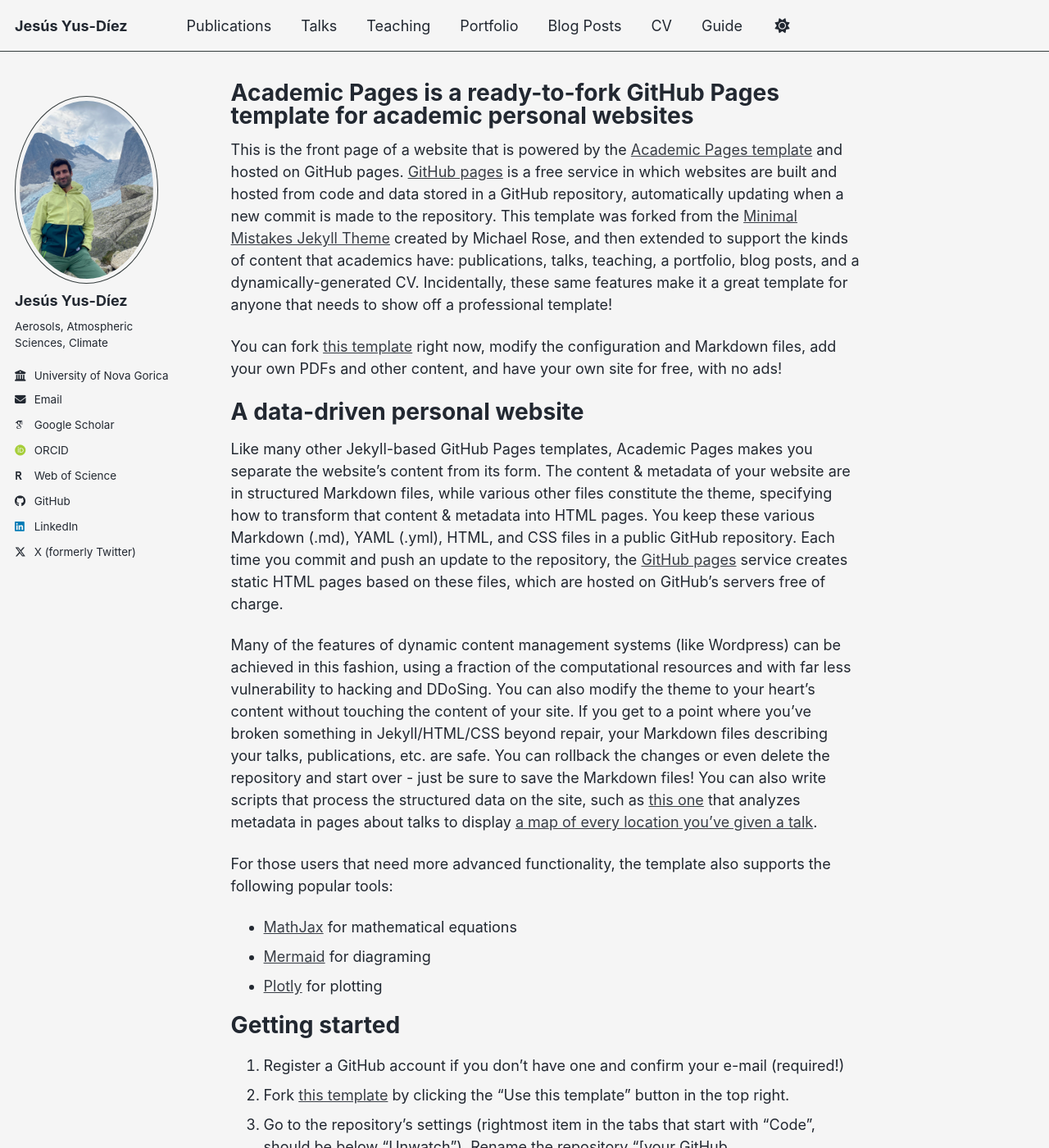
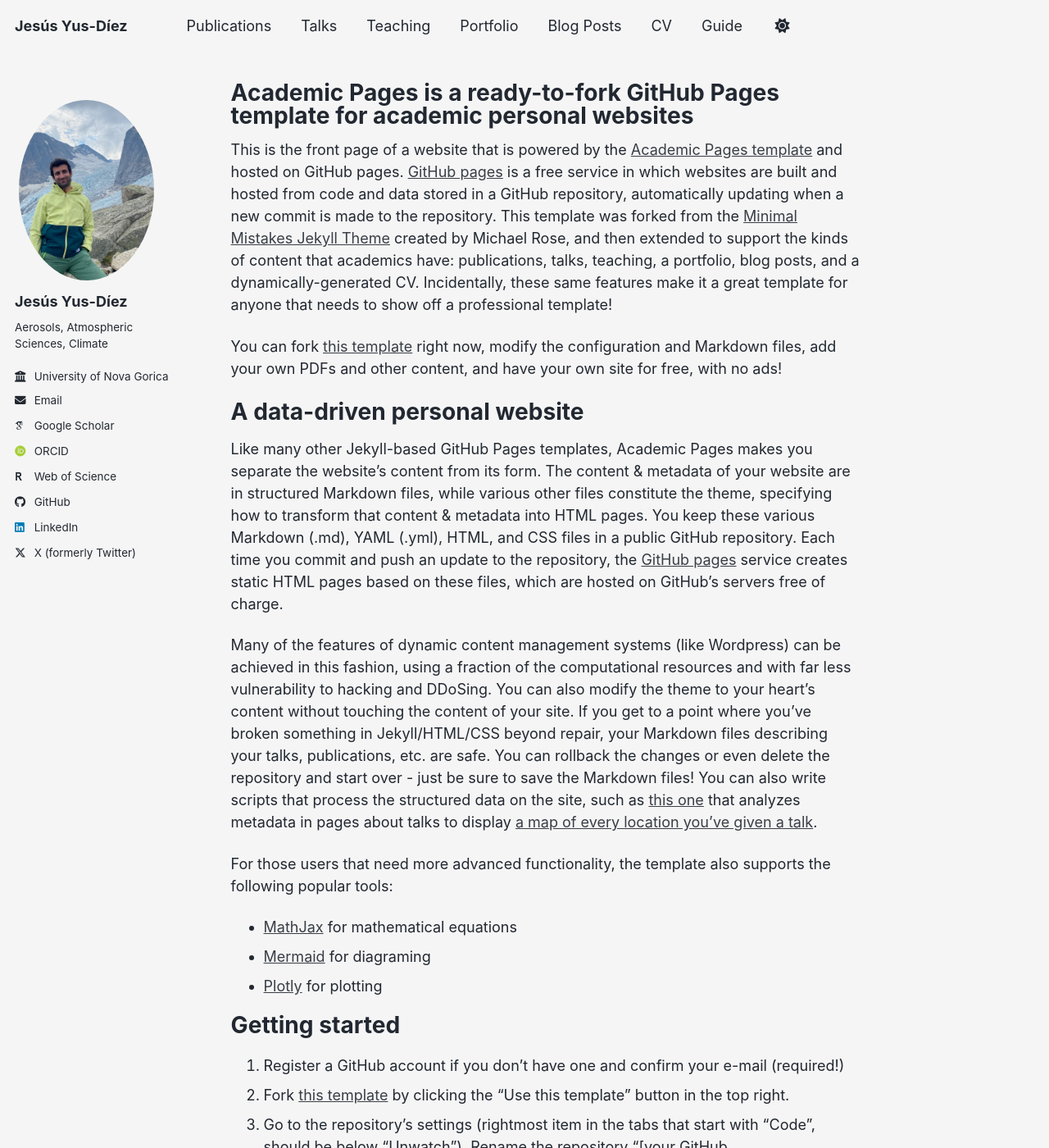
Before and after one commit to jyusdiez/jyusdiez.github.io, a Jekyll site: the page built from _pages/about.md, in a window 1280 px wide and 1400 px high. Shown: the whole window at 82% size. Built offline with Jekyll 4.4.1, drawn with Linux system fonts in a browser that asks for light colours; some web fonts are replaced; a script bundle is joined from its source files by our own code; library files that are not in the unit come from our copies.

Commit message:
Change global border color to 'none'

```diff
--- a/_sass/theme/_air_light.scss
+++ b/_sass/theme/_air_light.scss
@@ -39,7 +39,7 @@
     --global-base-color                 : #{$background};
     --global-bg-color                   : #{$background};
     --global-footer-bg-color            : #{$footer};
-    --global-border-color               : #{$light-primary-color};
+    --global-border-color               : none;
     --global-dark-border-color          : #{$background-light};
     --global-code-background-color      : #fafafa;
     --global-code-text-color            : #{$darker-primary-color};
```
